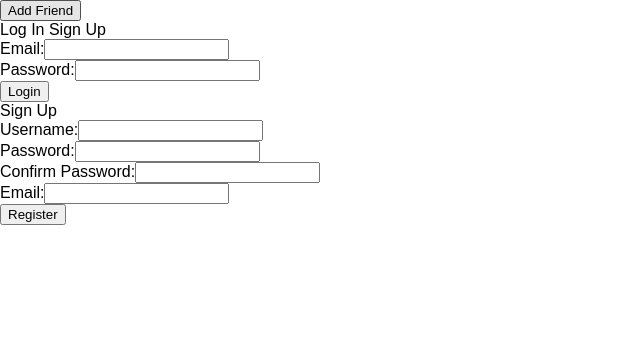
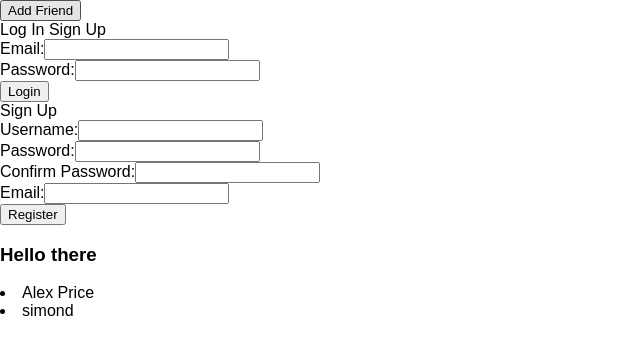
Before and after one commit to hynsondevelops/DirectMessage, a React (Create React App) app in the folder client/: page / in a window 1280 px wide. Shown: the top 354 px of the page, without its empty margins (0-640 px from the left). Built offline with nearby package versions, Linux system fonts and the light colour scheme.

Commit message:
Added initial friends list component.

```diff
--- a/client/src/App.js
+++ b/client/src/App.js
@@ -5,7 +5,7 @@ import LoginContainer from './container/LoginContainer';
 import RegisterContainer from './container/RegisterContainer';
 import AlertContainer from './container/AlertContainer';
 import AddFriendContainer from './container/AddFriendContainer';
-
+import FriendsListContainer from './container/FriendsListContainer'
 
 class App extends Component {
 
@@ -17,6 +17,7 @@ class App extends Component {
     	 <AlertContainer />
 	     <LoginContainer />
 	     <RegisterContainer />
+       <FriendsListContainer />
      	</div>
      )
   }
--- /dev/null
+++ b/client/src/components/FriendsList.jsx
@@ -0,0 +1,28 @@
+import React, { Component } from 'react';
+
+class FriendsList extends Component {
+  constructor(props){
+    super(props);
+  }
+
+  render(){
+  	let loggedInUser = this.props.user
+  	console.log(this.props.friends)
+	const friends = this.props.friends.map((friend) =>
+		{
+			console.log(friend.name)
+			 return (<li>{friend.name}</li>)
+		}
+  	)
+
+  	return(
+  		<div>
+  		<h3> Hello there </h3>
+  		{friends}
+  		</div>
+  		)
+
+  }
+}
+
+export default FriendsList;
--- /dev/null
+++ b/client/src/container/FriendsListContainer.jsx
@@ -0,0 +1,15 @@
+import React, { Component } from 'react';
+import FriendsList from '../components/FriendsList';
+import { connect } from 'react-redux'
+
+const mapStateToProps = state => ({
+
+	friends: [
+		{ "_id" : ("5be898a90e74312895544f61"), "conversations" : [ ], "friends" : [ ], "email" : "alexprice@gmail.com", "name" : "Alex Price", "password" : "$2a$10$yusDFAX2tb49CA3QQFAecuUj9Ki1UtfidAGVnlflkwEaMt1vgVFFO", "__v" : 0 },
+		{ "_id" : ("5be8af9f0e74312895544f65"), "conversations" : [ ], "friends" : [ ], "email" : "simonsemail@email.com", "name" : "simond", "password" : "$2a$10$XXUOk2gW12P9f.NfE4oqDeb15juam87PwdrZ3wvrKbu..5NeOZ9GO", "__v" : 0 }
+		]
+	})
+
+export default connect(
+  mapStateToProps
+)(FriendsList)
```
